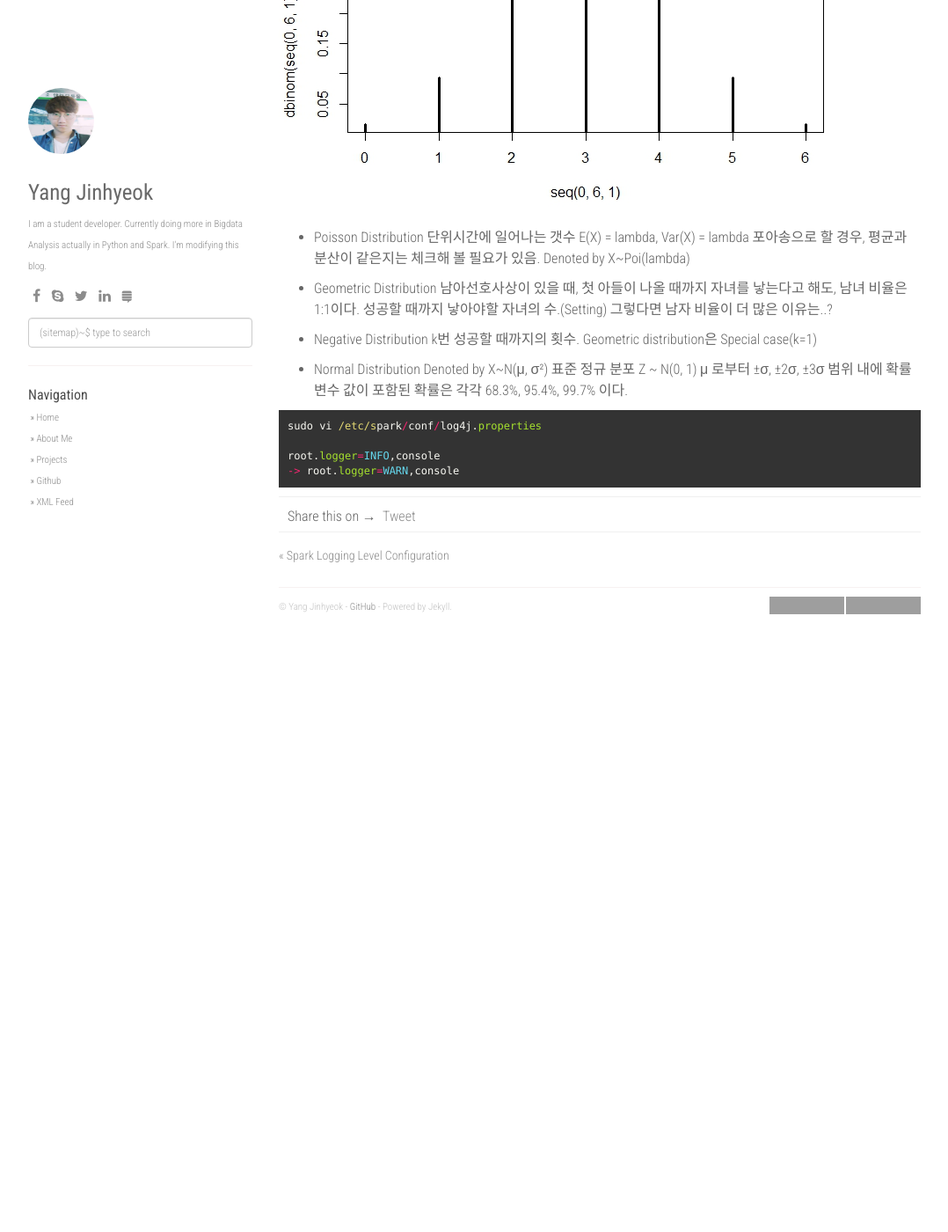
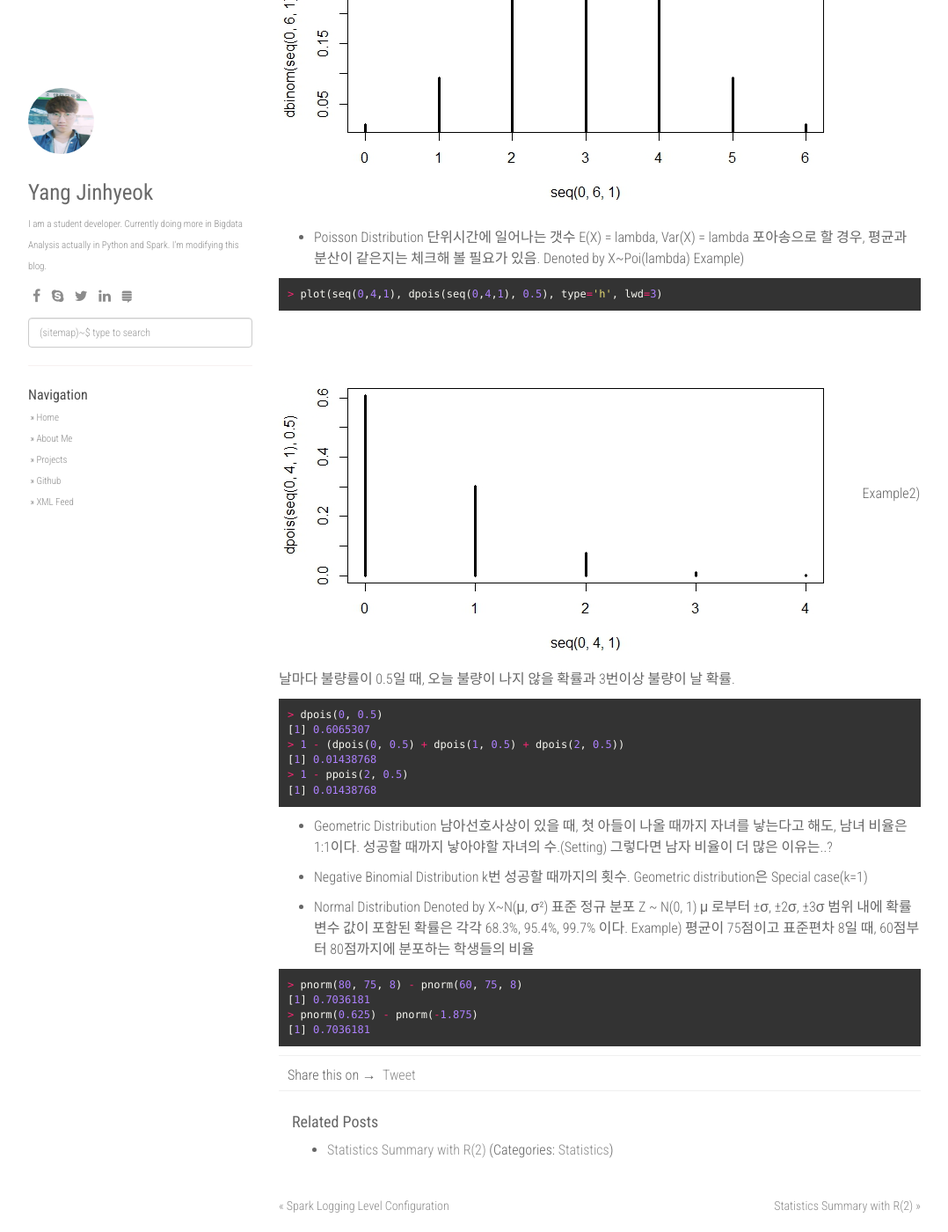
Before and after one commit to Yangyangii/Yangyangii.github.io, a Jekyll site: the page built from _posts/2017-01-02-Statistics-Summary-withR-1.markdown, in a window 1280 px wide and 1400 px high, scrolled down 1117 px. Shown: the whole window at 88% size, without its empty margins (53-1131 px from the left). Built offline with Jekyll 4.4.1, drawn with Linux system fonts in a browser that asks for light colours; nearby versions of some CDN libraries; comment, search, counter and statistics services are not loaded; before the commit the page ends 1838 px from its top, so only the background shows below that; some of the changed text lies outside the part shown; grey boxes are pictures that could not be loaded.

Commit message:
통계 정리 2차 업로드

```diff
--- a/_posts/2017-01-02-Statistics-Summary-withR.markdown
+++ b/_posts/2017-01-02-Statistics-Summary-withR-1.markdown
@@ -1,6 +1,6 @@
 ---
 layout: post
-title:  "Statistics Summary with R"
+title:  "Statistics Summary with R(1)"
 date:   2017-01-02 17:18:23 +0700
 categories: [Statistics]
 ---
@@ -29,6 +29,7 @@ E(X) = np, V(X) = np(1-p)
 Denoted by X~Bin(n, p)
 Parameter 2개
 Bernoulli(p) 는 Binomial의 Special Case.(n=1일 때)
+Example)
 {% highlight ruby %}
 > plot(seq(0,6,1), dbinom(seq(0,6,1), 6, 0.3), type='h', lwd=3)
 {% endhighlight %}
@@ -43,13 +44,28 @@ Bernoulli(p) 는 Binomial의 Special Case.(n=1일 때)
 E(X) = lambda, Var(X) = lambda
 포아송으로 할 경우, 평균과 분산이 같은지는 체크해 볼 필요가 있음.
 Denoted by X~Poi(lambda)
+Example)
+{% highlight ruby %}
+> plot(seq(0,4,1), dpois(seq(0,4,1), 0.5), type='h', lwd=3)
+{% endhighlight %}
+![Screenshot Poissong](https://raw.githubusercontent.com/yangyangii/yangyangii.github.io/master/static/img/_posts/Statistics-Summary-withR-3.jpeg  "Screenshot Poissong")
+Example2)
+날마다 불량률이 0.5일 때, 오늘 불량이 나지 않을 확률과 3번이상 불량이 날 확률.
+{% highlight ruby %}
+> dpois(0, 0.5)
+[1] 0.6065307
+> 1 - (dpois(0, 0.5) + dpois(1, 0.5) + dpois(2, 0.5))
+[1] 0.01438768
+> 1 - ppois(2, 0.5)
+[1] 0.01438768
+{% endhighlight %}
 
 +	Geometric Distribution
 남아선호사상이 있을 때, 첫 아들이 나올 때까지 자녀를 낳는다고 해도, 남녀 비율은 1:1이다.
 성공할 때까지 낳아야할 자녀의 수.(Setting)
 그렇다면 남자 비율이 더 많은 이유는..?
 
-+	Negative Distribution
++	Negative Binomial Distribution
 k번 성공할 때까지의 횟수.
 Geometric distribution은 Special case(k=1)
 
@@ -58,13 +74,11 @@ Denoted by X~N(μ, σ²)
 표준 정규 분포
 Z ~ N(0, 1)
 μ 로부터 ±σ, ±2σ, ±3σ 범위 내에 확률변수 값이 포함된 확률은 각각 68.3%, 95.4%, 99.7% 이다.
-
-
-
-
+Example)
+평균이 75점이고 표준편차 8일 때, 60점부터 80점까지에 분포하는 학생들의 비율
 {% highlight ruby %}
-sudo vi /etc/spark/conf/log4j.properties
-
-root.logger=INFO,console
--> root.logger=WARN,console
+> pnorm(80, 75, 8) - pnorm(60, 75, 8)
+[1] 0.7036181
+> pnorm(0.625) - pnorm(-1.875)
+[1] 0.7036181
 {% endhighlight %}
```
Also changed, not shown: other parts of _posts/2017-01-02-Statistics-Summary-withR-1.markdown (+1 -1 lines), _posts/2017-01-02-Statistics-Summary-withR-2.markdown (added, +53 -0 lines), static/img/_posts/Statistics-Summary-withR-4.jpeg (added), static/img/_posts/Statistics-Summary-withR-5.jpeg (added).
